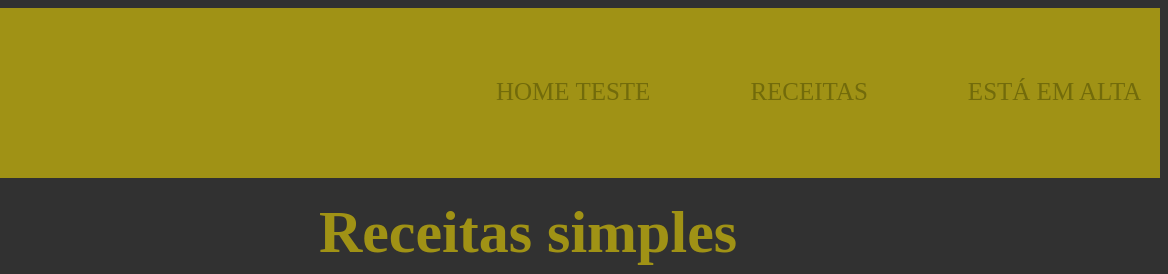
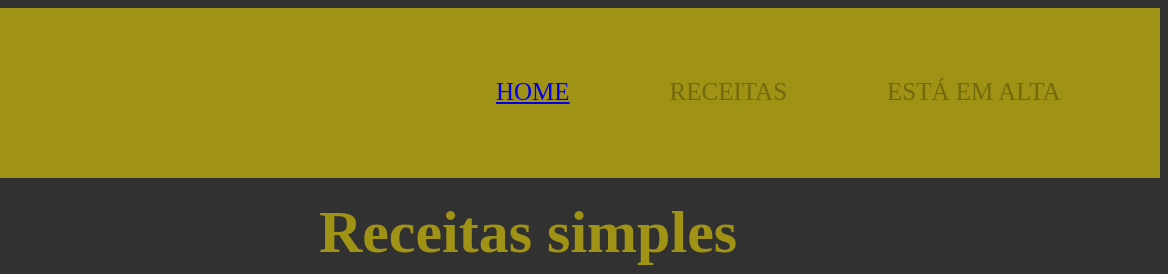
Before and after one commit to dasxtes/av2, a plain HTML site: page index.html in a window 1280 px wide. Shown: the top 274 px of the page, 112-1280 px from the left. Drawn offline with Linux system fonts and the light colour scheme.

Commit message:
ancora 1

```diff
--- a/index.html
+++ b/index.html
@@ -10,7 +10,7 @@
     <header class="cabecario">
         <img class="logo" src="2005779.png" alt="">
         <ul class="lista">
-            <li class="itemlista">Home teste</li>
+            <li class="itemlista"><a href="index.html"> Home</a></li>
             <li class="itemlista">Receitas</li>
             <li class="itemlista">Está em alta</li>
 
```
